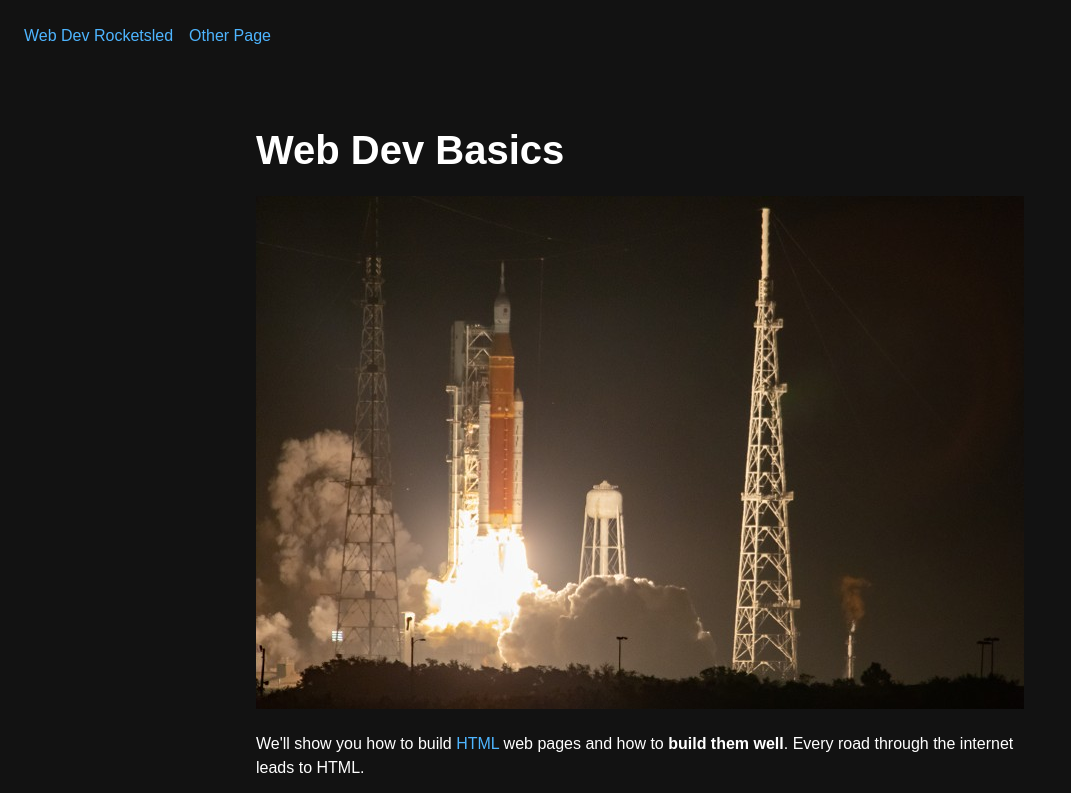
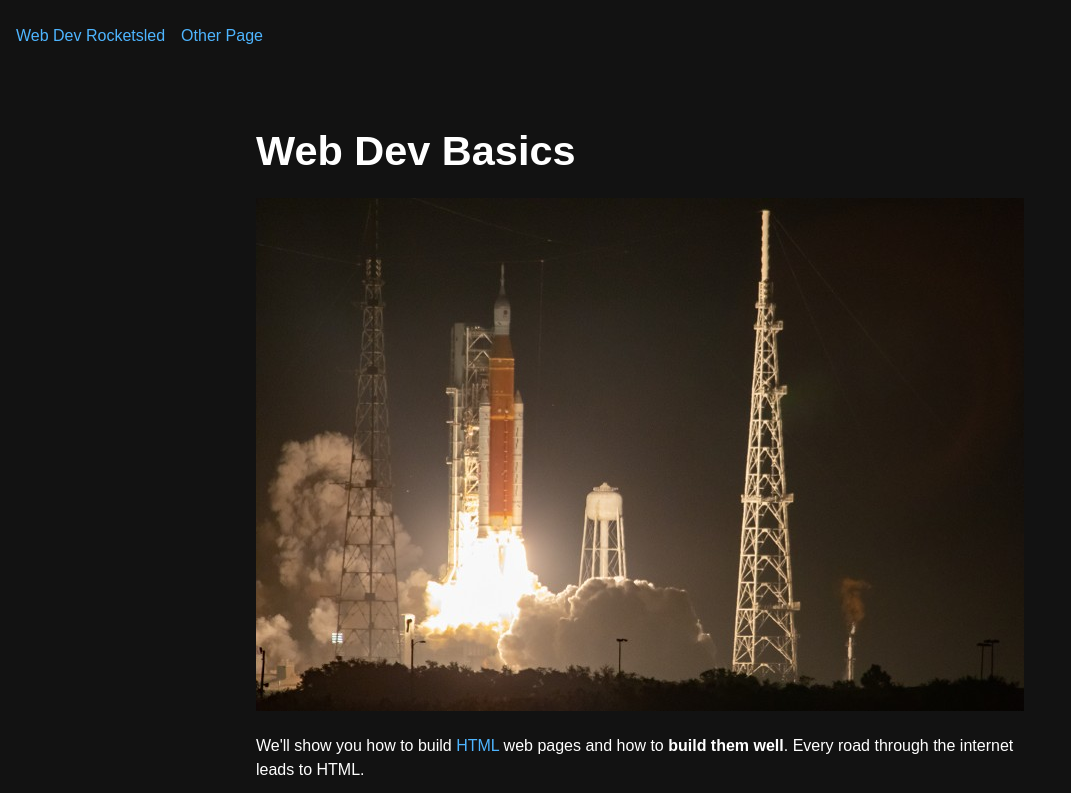
Before and after one commit to AardvarkLaurant/aardvarklaurant.github.io, a plain HTML site: page index.html in a window 1280 px wide. Shown: the top 793 px of the page, without its empty margins (0-1071 px from the left). Drawn offline with Linux system fonts and the light colour scheme.

Commit message:
Update main.css

```diff
--- a/css/main.css
+++ b/css/main.css
@@ -14,7 +14,7 @@ body {
 #site-header {
 	display: flex;
 	gap: 1rem;
-	padding: 1.5rem;
+	padding: 1.5rem 1rem;
 }
 
 #site-navigation ul {
@@ -29,7 +29,7 @@ main {
 
 article {
 	margin: 0 auto; /* Centers the element */
-	padding: 0 1.5rem;
+	padding: 0 1rem;
 	max-width: 768px;
 }
 
@@ -38,7 +38,7 @@ p, ul, ol, img, h1, h2, h3, h4, h5, h6 {
 }
 
 h1 {
-	font-size: 2.5rem;
+	font-size: calc(28px + (45 - 28) * ((100vw - 250px) / (1600 - 300)));
 }
 
 img {
```
